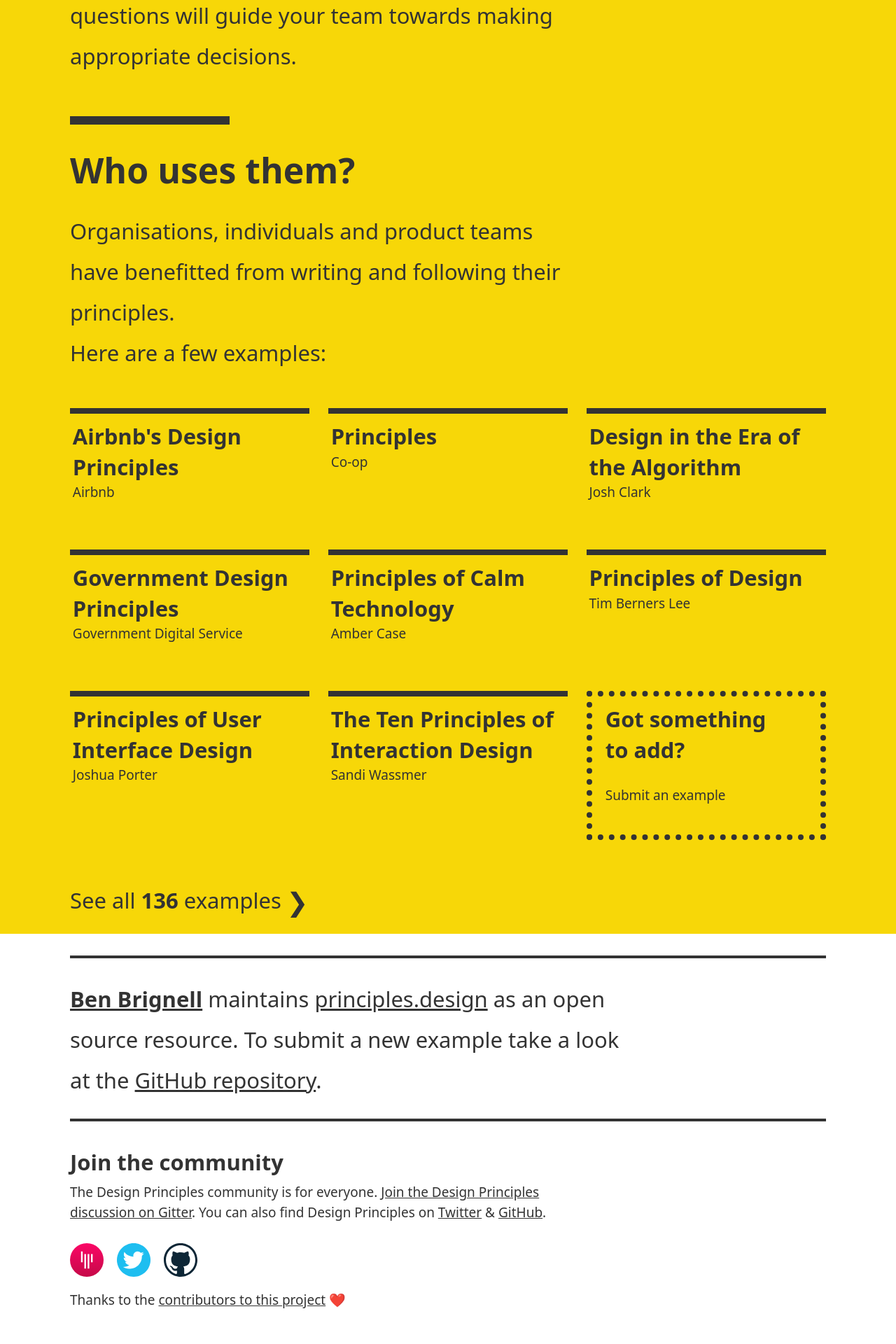
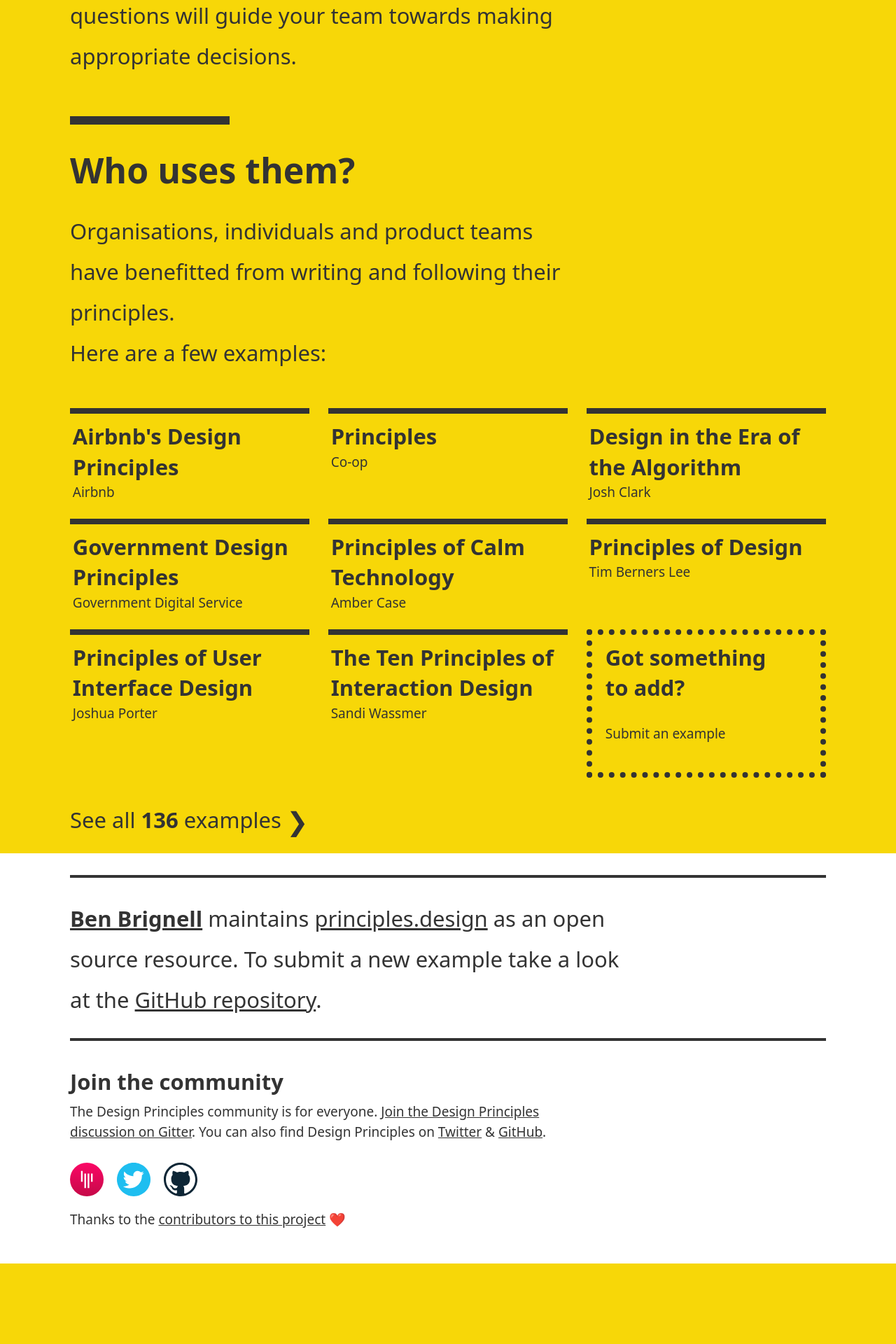
Before and after one commit to benbrignell/principles.design, a Jekyll site: the page built from index.html, in a window 1280 px wide. Shown: the part 2103-4023 px from the top of the page at 70% size. Built offline with Jekyll 4.4.1, drawn with Linux system fonts in a browser that asks for light colours; after the commit the page ends 3908 px from its top, so only the background shows below that.

Commit message:
reduced tile text size and row height - close #22

```diff
--- a/_includes/block-grid-featured.html
+++ b/_includes/block-grid-featured.html
@@ -1,4 +1,4 @@
-<div class="wrapper">
+<div class="wrapper tiles">
   {% assign featured_posts = (site.examples|where:"featured","true") %}
   {% for example in featured_posts %}
   {% include block-tile.html %}
--- a/_includes/block-tile.html
+++ b/_includes/block-tile.html
@@ -1,6 +1,6 @@
 <div class="tile">
   <a href="{{example.url}}" class="full-link">
   <h3 class="title mbn mtn lhs">{{example.title}}</h3>
-  <p class="author">{{example.author}}</p>
+  <p class="author mbm">{{example.author}}</p>
   </a>
 </div>
--- a/_layouts/examples.html
+++ b/_layouts/examples.html
@@ -14,7 +14,7 @@
     <input class="search" placeholder="Search by title or creator" />
   </div>
 
-  <div class="wrapper list">
+  <div class="wrapper list tiles">
     {% include block-grid.html %}
   </div>
 </div>
--- a/_sass/_base.scss
+++ b/_sass/_base.scss
@@ -34,6 +34,9 @@
   grid-gap: 1.4em;
 }
 
+.tiles {
+  grid-row-gap: 0;
+}
 
 
 // clearfix (now called group,
--- a/_sass/_scratch.scss
+++ b/_sass/_scratch.scss
@@ -15,7 +15,9 @@
   text-decoration-skip: ink; // although this is pretty ugly
 
 }
-
+.mbm {
+  margin-bottom: 0.6em;
+}
 .mbn {
   margin-bottom: 0;
 }
```
